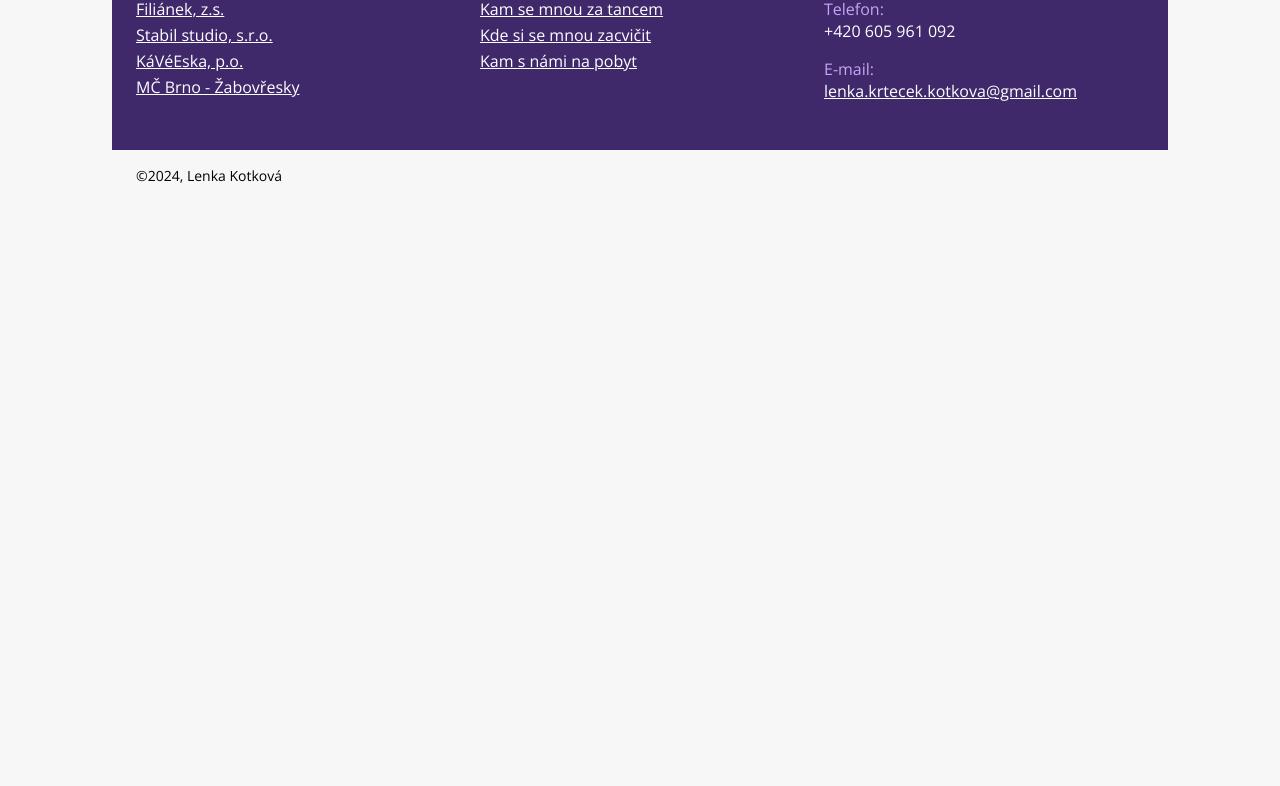
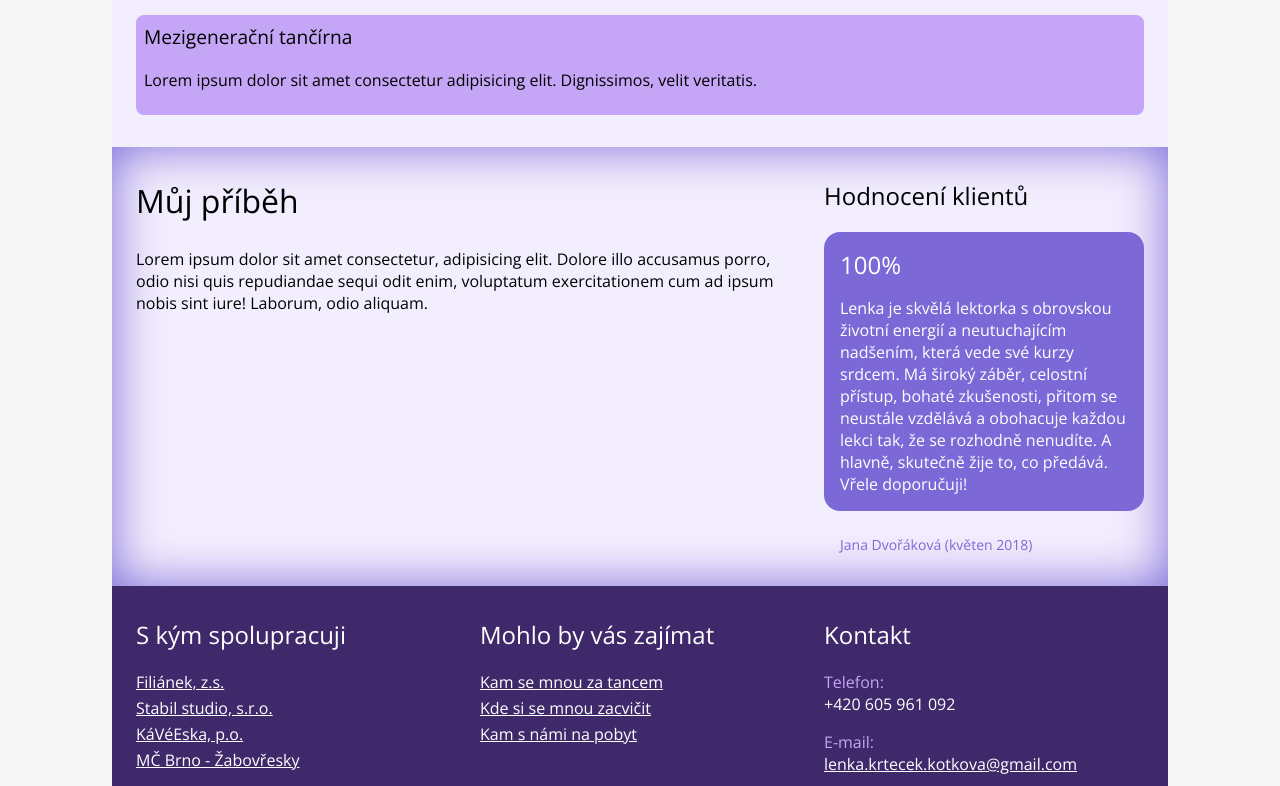
Before and after one commit to LenkaKotkova/Lenka_Kotkova-OSOBNI-WEB, an Eleventy site: page index.html in a window 1280 px wide. Shown: the part 522-1308 px from the top of the page. Before the commit the page ends 800 px from the top, so only its background shows below. Built offline with nearby package versions, Linux system fonts and the light colour scheme; Eleventy itself is replaced by a stand-in of ours; files that its build step writes are made by us from their sources.

Commit message:
index hotov

```diff
--- a/css/style.css
+++ b/css/style.css
@@ -207,6 +207,100 @@ Menu
 
 /*
 ------------------
+Univerzální grid - 3 sloupce a sekce
+------------------
+*/
+
+section {
+    padding: var(--spacer-double) var(--spacer-bigger);
+}
+
+.grid {
+    display: grid;
+    grid-template-columns: repeat(3, 1fr);
+    gap: var(--spacer-bigger);
+}
+
+.grid__column--double {
+    grid-column: span 2;
+}
+
+/*
+------------------
+Upoutávka na akci
+------------------
+*/
+
+.action {
+    display: grid;
+    grid-template-columns: repeat(3, 1fr);
+    gap:var(--spacer-bigger);
+}
+
+.action__content {
+    grid-column: span 3;
+}
+
+.action__bubble {
+    border-radius: var(--spacer-half);
+    padding: var(--spacer-half);
+    background-color: var(--accent);
+    position: relative;
+}
+/*
+------------------
+Můj příběh
+------------------
+*/
+
+.about {
+    box-shadow: inset 0 0 50px var( --primary);
+    display: grid;
+    grid-template-columns: repeat(3, 1fr);
+    gap: var(--spacer-bigger);
+}
+
+.about__content {
+    grid-column: span 2;
+}
+
+/*
+------------------
+Hodnocení klientů - testimonial
+------------------
+*/
+
+.testimonial__bubble {
+    border-radius: var(--spacer);
+    padding: var(--spacer);
+    background-color: var(--primary);
+    color:var(--text-light);
+    position: relative;
+    margin-bottom: var(--spacer-bigger);
+}
+
+.testimonial__bubble :first-child {
+    margin-top: 0;
+}
+
+.testimonial__bubble :last-child {
+    margin-bottom: 0;
+}
+
+.testimonial__score {
+    font-size: 1.5rem;
+    margin-bottom: 0;
+}
+
+.testimonial__name {
+    color: var(--primary);
+    font-size: 14px;
+    padding-left: var(--spacer);
+}
+
+
+/*
+------------------
 footer
 ------------------
 */
--- a/index.html
+++ b/index.html
@@ -1,4 +1,37 @@
 ---
-layout: sablona.njk
+layout: /layouts/sablona.njk
 title: Úvod
 ---
+<!--Upotávka na akci-->
+
+<section class="action">
+    <div class="action__content">
+        <h1>Aktuality</h1>
+        <div class="action__bubble">
+            <h3>Mezigenerační tančírna</h3>
+            <p>Lorem ipsum dolor sit amet consectetur adipisicing elit. Dignissimos, velit veritatis.</p>
+        </div>
+    </div>
+</section>
+
+<!--Můj příběh-->
+<section class="about">
+    <div class="about__content">
+        <h1>Můj příběh</h1>
+        <p> Lorem ipsum dolor sit amet consectetur, adipisicing elit. Dolore illo accusamus porro, odio nisi quis repudiandae sequi odit enim, voluptatum exercitationem cum ad ipsum nobis sint iure! Laborum, odio aliquam.
+        </p>
+    </div>
+
+    <div class="about__side">
+        <h2>Hodnocení klientů</h2>
+        <div class="testimonial">
+            <div class="testimonial__bubble">
+                <p class="testimonial__score">100%</p>
+                <p>Lenka je skvělá lektorka s obrovskou životní energií a neutuchajícím nadšením, která vede své kurzy srdcem. Má široký záběr, celostní přístup, bohaté zkušenosti, přitom se neustále vzdělává a obohacuje každou lekci tak, že se rozhodně nenudíte. A hlavně, skutečně žije to, co předává. Vřele doporučuji!</p>
+            </div>
+            <div class="testimonial__name">
+                Jana Dvořáková (květen 2018)
+            </div>
+        </div>
+    </div>
+</section>
--- a/package.json
+++ b/package.json
@@ -9,8 +9,8 @@
   "keywords": [],
   "author": "",
   "license": "ISC",
-  "description": "",
   "devDependencies": {
     "@11ty/eleventy": "^2.0.1"
-  }
+  },
+  "description": ""
 }
```
Also changed, not shown: _includes/partials/main.njk (added, +13 -0 lines), cviceni.html (+1 -1 lines), kontakt.html (+1 -1 lines), pobyty.html (+1 -1 lines), tanec.html (+1 -1 lines), _includes/layouts/sablona.njk (renamed from _includes/sablona.njk), _includes/layouts/sablona_obyc.njk (renamed from _includes/sablona_obyc.njk).
